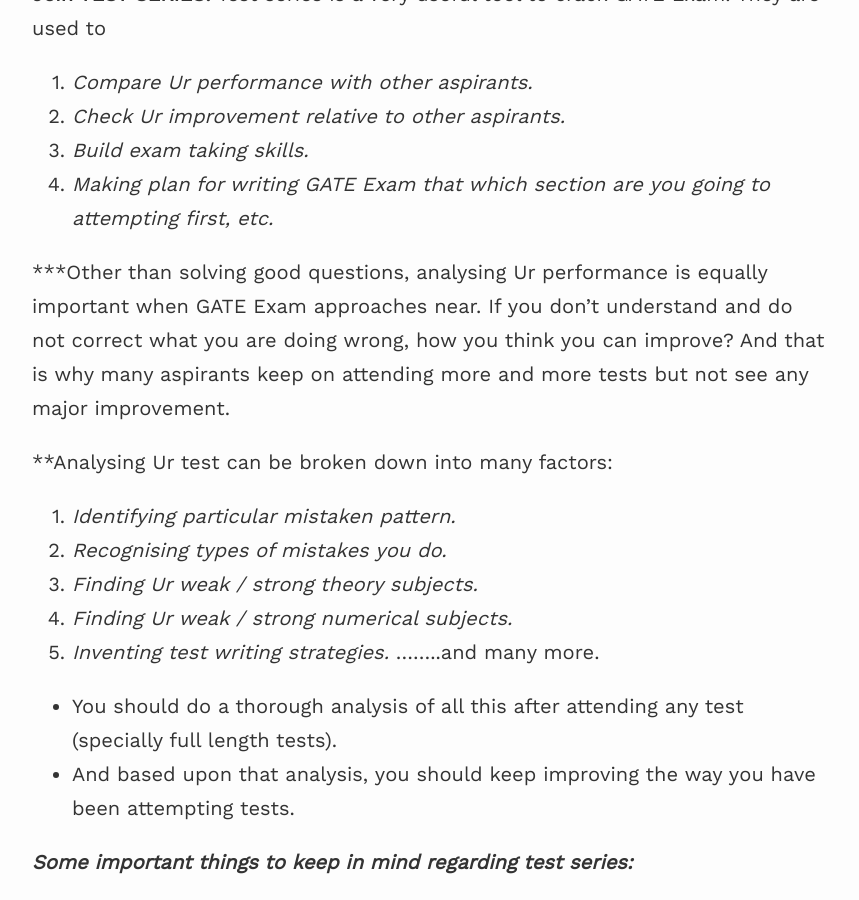
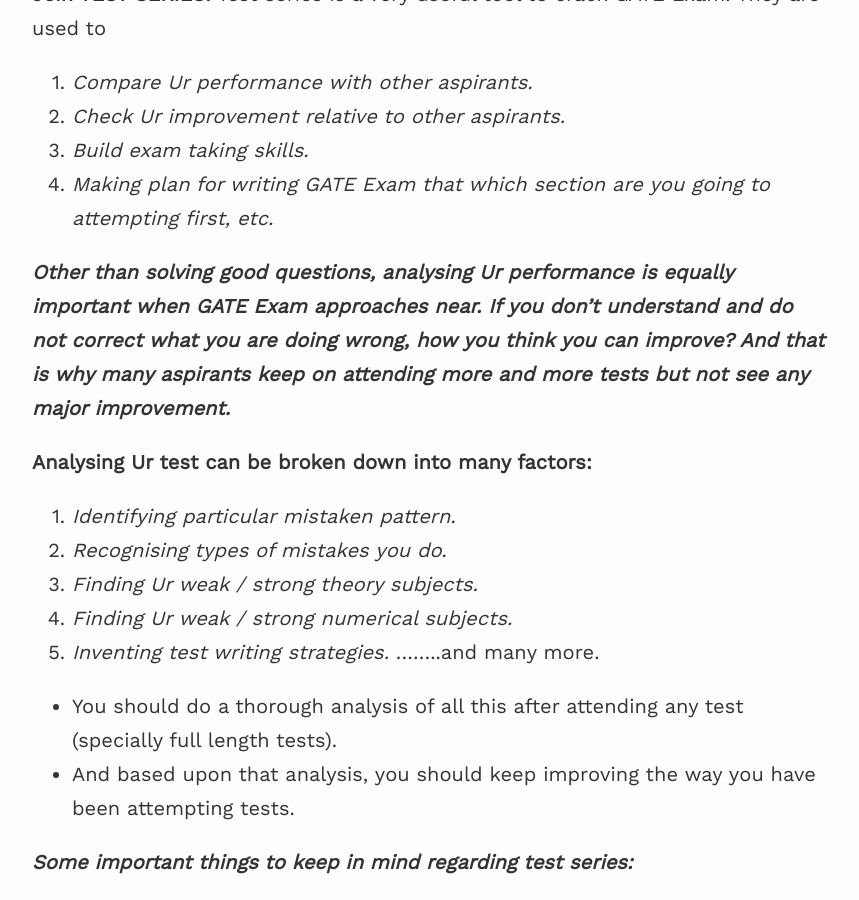
Before and after one commit to Samarjeetkumarsingh/website, a Jekyll site: the page built from _posts/2022-09-04-How-should-you-preparae-for-GATE-Metallurgy.md, in a window 1280 px wide and 900 px high, scrolled down 2551 px. Shown: the whole window, without its empty margins (208-1067 px from the left). Built offline with Jekyll 4.4.1, drawn with Linux system fonts in a browser that asks for light colours; nearby versions of some CDN libraries.

```diff
--- a/_posts/2022-09-04-How-should-you-preparae-for-GATE-Metallurgy.md
+++ b/_posts/2022-09-04-How-should-you-preparae-for-GATE-Metallurgy.md
@@ -42,9 +42,9 @@ While studying make a Short notes and as well as Numerical Learning notes so you
 3. *Build exam taking skills.*
 4. *Making plan for writing GATE Exam that which section are you going to attempting first, etc.*
 
-***Other than solving good questions, analysing Ur performance is equally important when GATE Exam approaches near. If you don’t understand and do not correct what you are doing wrong, how you think you can improve? And that is why many aspirants keep on attending more and more tests but not see any major improvement.
+***Other than solving good questions, analysing Ur performance is equally important when GATE Exam approaches near. If you don’t understand and do not correct what you are doing wrong, how you think you can improve? And that is why many aspirants keep on attending more and more tests but not see any major improvement.***
 
-**Analysing Ur test can be broken down into many factors:
+**Analysing Ur test can be broken down into many factors:**
 
 1. *Identifying particular mistaken pattern.*
 2. *Recognising types of mistakes you do.*
```
